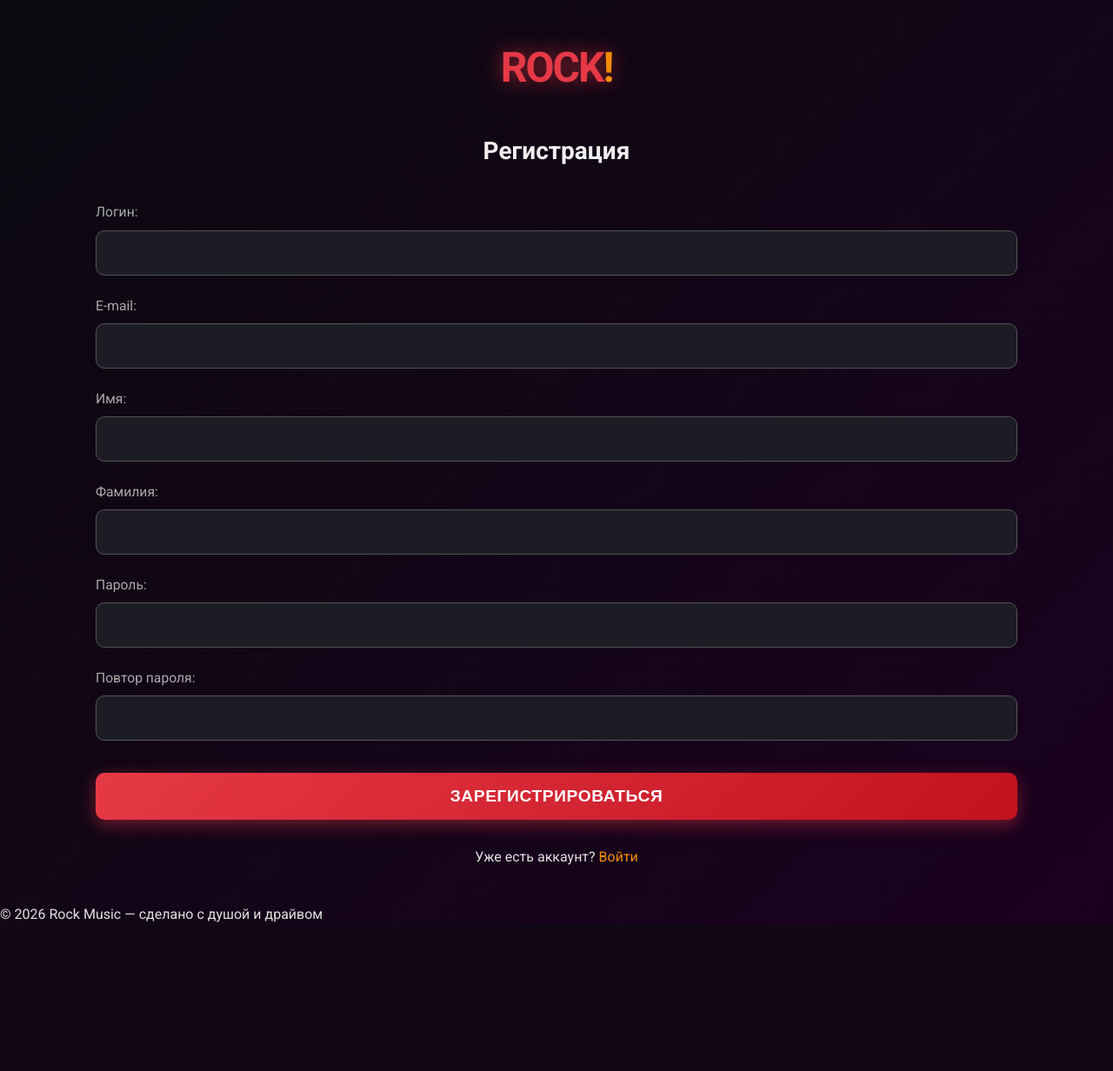
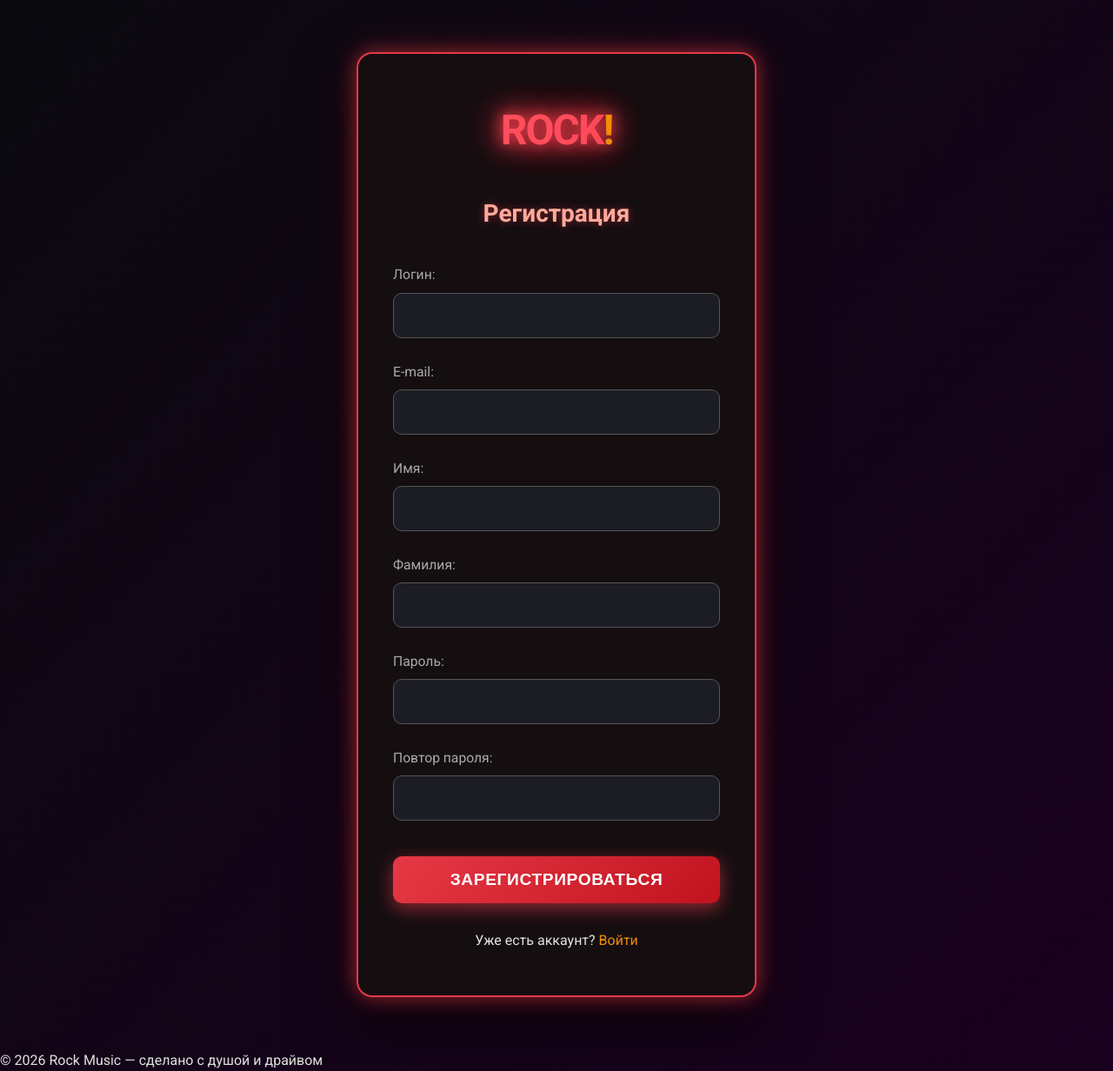
Before and after one commit to JoyHubN/djng, a Django app: page /users/register/ in a window 1280 px wide. Shown: the part 127-1359 px from the top of the page at 87% size. Before the commit the page ends 1188 px from the top, so only its background shows below. Run offline with Django 5.2, Linux system fonts and the light colour scheme; parts of the project's set-up code (start-up, migrations or seed data) failed here and were passed over.

Commit message:
улучшено оформление формы регистрации

```diff
--- a/my_site/static/register.css
+++ b/my_site/static/register.css
@@ -24,3 +24,62 @@
     0 0 6px rgba(255, 170, 51, 0.5),
     0 0 15px rgba(255, 170, 51, 0.3);
 }
+
+
+/* ==================== ВЫДЕЛЕНИЕ БЛОКА РЕГИСТРАЦИИ — КРАСНЫЙ НЕОН ==================== */
+
+.register-container {
+  background: rgba(22, 15, 18, 0.97);
+  border: 2px solid #e63946;
+  border-radius: 18px;
+  padding: 50px 40px;
+  width: 100%;
+  max-width: 460px;
+  margin: 60px auto;
+  box-shadow:
+    0 0 20px rgba(230, 57, 70, 0.5),
+    0 0 40px rgba(230, 57, 70, 0.3),
+    0 25px 70px rgba(0, 0, 0, 0.9);
+  backdrop-filter: blur(12px);
+  transition: all 0.4s ease;
+}
+
+.register-container:hover {
+  border-color: #ff4d5c;
+  box-shadow:
+    0 0 30px rgba(230, 57, 70, 0.7),
+    0 0 55px rgba(230, 57, 70, 0.4),
+    0 30px 80px rgba(0, 0, 0, 0.95);
+}
+
+/* Логотип регистрации */
+.register-container .logo h1 {
+  color: #ff4d5c;
+  text-shadow:
+    0 0 15px #e63946,
+    0 0 30px #ff4d5c,
+    0 0 45px #e02233;
+}
+
+/* Заголовок */
+.register-container h2 {
+  color: #ffaa99;
+  text-shadow: 0 0 10px rgba(230, 57, 70, 0.5);
+}
+
+/* Кнопка "Зарегистрироваться" — красный неон */
+.register-container .btn-login {
+  background: linear-gradient(135deg, #e63946, #c1121f);
+  box-shadow: 0 6px 20px rgba(230, 57, 70, 0.6);
+}
+
+.register-container .btn-login:hover {
+  background: linear-gradient(135deg, #ff4d5c, #e02233);
+  box-shadow: 0 10px 35px rgba(230, 57, 70, 0.8);
+  transform: translateY(-4px);
+}
+
+/* Увеличиваем отступы */
+.register-container .form-group {
+  margin-bottom: 26px;
+}
```
